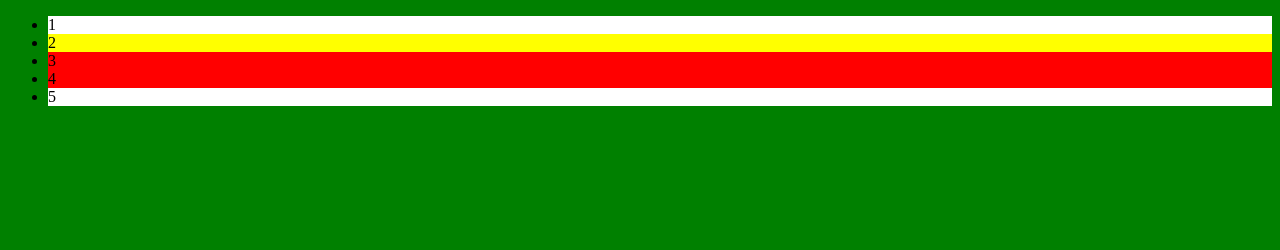
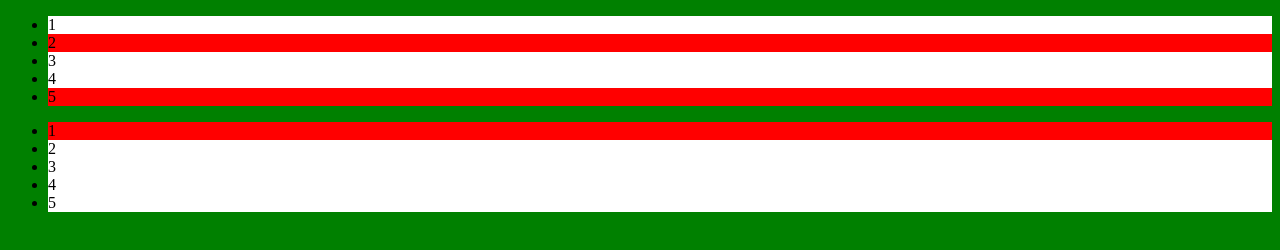
Before and after one commit to RyzhikovD/html-academy, a plain HTML site: page index.html in a window 1280 px wide. Drawn offline with Linux system fonts and the light colour scheme.

Commit message:
CSS selectors, part 1(Task 5)
[E] index.html
[E] style.css

```diff
--- a/index.html
+++ b/index.html
@@ -2,11 +2,12 @@
 <html>
   <head>
     <meta charset="utf-8">
-    <title>Отрабатываем селекторы по классам</title>
-    <link rel="stylesheet" href="course-1.css">
+    <title>Контекстные селекторы</title>
+    <link rel="stylesheet" href="course-2.css">
     <link rel="stylesheet" href="style.css">
   </head>
   <body style="background-color: green">
+    <div class="shooter-1">
       <ul class="target">
         <li class="first">1</li>
         <li class="second">2</li>
@@ -14,5 +15,15 @@
         <li class="fourth">4</li>
         <li class="fifth">5</li>
       </ul>
+    </div>
+    <div class="shooter-2">
+      <ul class="target">
+        <li class="first">1</li>
+        <li class="second">2</li>
+        <li class="third">3</li>
+        <li class="fourth">4</li>
+        <li class="fifth">5</li>
+      </ul>
+    </div>
   </body>
 </html>
--- a/style.css
+++ b/style.css
@@ -1,13 +1,8 @@
-.first,
-.fifth {
+.shooter-1 .first, .shooter-1 .third, .shooter-1 .fourth,
+.shooter-2 .second, .shooter-2 .third, .shooter-2 .fourth, .shooter-2 .fifth{
     background-color: white;
 }
 
-.third,
-.fourth {
+.shooter-1 .second, .shooter-1 .fifth, .shooter-2 .first {
     background-color: red;
 }
-
-.second {
-    background-color: yellow;
-}
```
Lines whose indentation alone changed are shown as unchanged.
